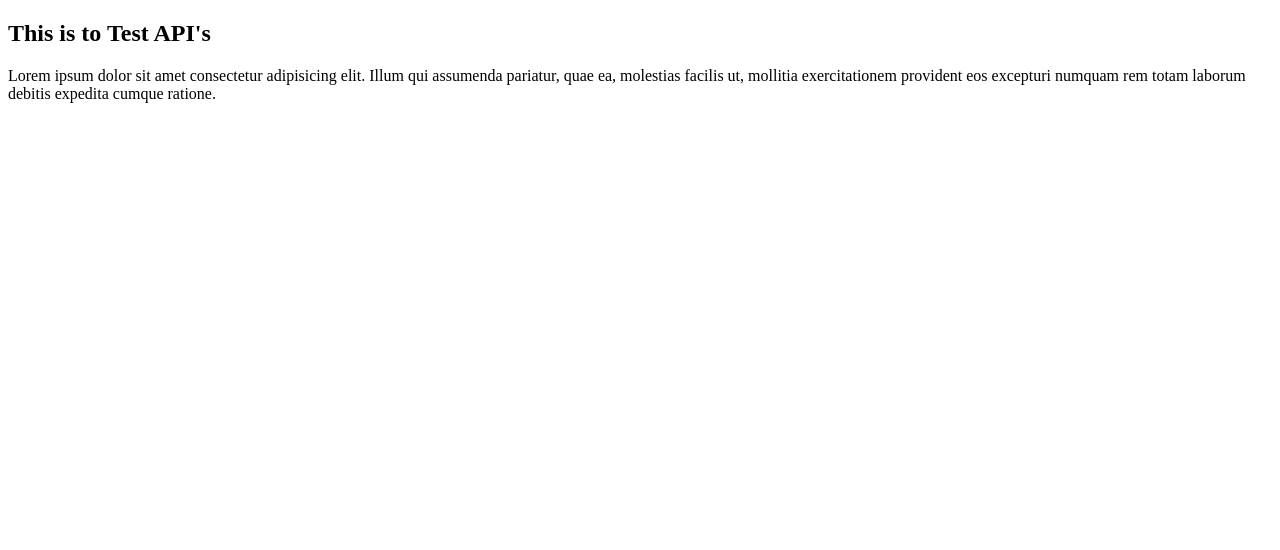
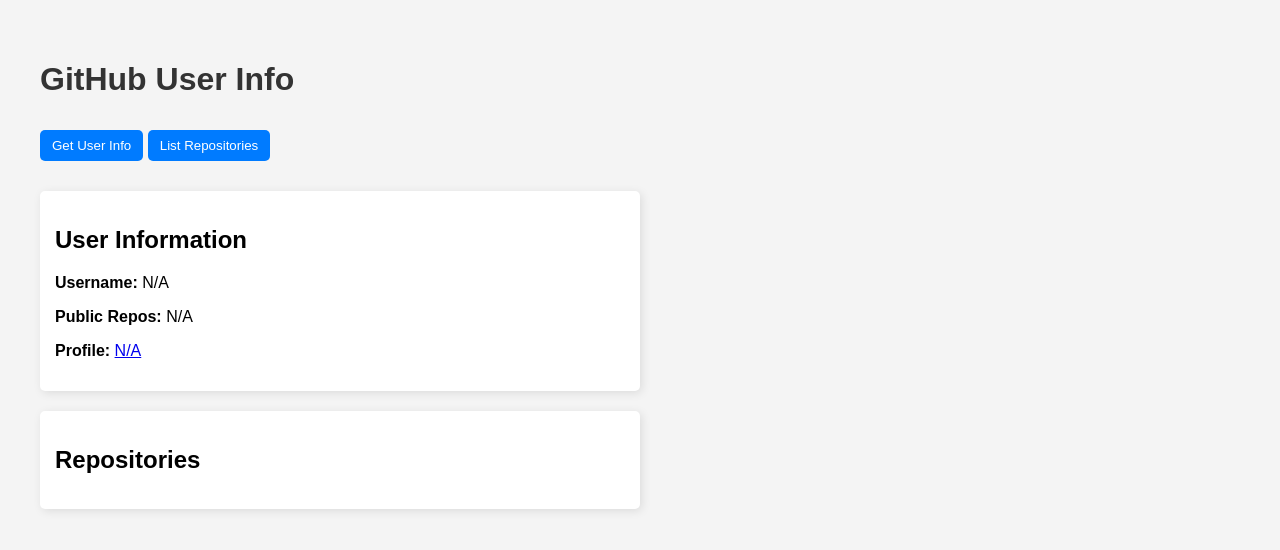
Before and after one commit to Zygarde22/github-api-practice, a plain HTML site: page index.html in a window 1280 px wide. Drawn offline with Linux system fonts and the light colour scheme; no server answers.

Commit message:
Added to HTML index file.

```diff
--- a/index.html
+++ b/index.html
@@ -1,19 +1,59 @@
 <!DOCTYPE html>
-<html>
+<html lang="en">
+<head>
+    <meta charset="UTF-8">
+    <meta name="viewport" content="width=device-width, initial-scale=1.0">
+    <title>GitHub User Info</title>
+    <script defer src="fetch.js"></script>
+    <style>
+        body {
+            font-family: Arial, sans-serif;
+            margin: 20px;
+            padding: 20px;
+            max-width: 600px;
+            background-color: #f4f4f4;
+        }
+        h1 {
+            color: #333;
+        }
+        button {
+            margin: 10px 0;
+            padding: 8px 12px;
+            background-color: #007bff;
+            color: white;
+            border: none;
+            cursor: pointer;
+            border-radius: 5px;
+        }
+        button:hover {
+            background-color: #0056b3;
+        }
+        #userInfo, #repoList {
+            margin-top: 20px;
+            background: white;
+            padding: 15px;
+            border-radius: 5px;
+            box-shadow: 2px 2px 10px rgba(0, 0, 0, 0.1);
+        }
+    </style>
+</head>
+<body>
 
-<head>
-    <title>API Test</title>
-</head>
+    <h1>GitHub User Info</h1>
+    <button onclick="getGitHubUser()">Get User Info</button>
+    <button onclick="listGitHubRepos()">List Repositories</button>
 
-<body>
-    <h2>This is to Test API's</h2>
-    <p>
-        Lorem ipsum dolor sit amet
-        consectetur adipisicing elit.
-        Illum qui assumenda pariatur, quae ea, molestias facilis ut, mollitia exercitationem provident eos
-        excepturi numquam rem totam laborum debitis expedita cumque ratione.
+    <div id="userInfo">
+        <h2>User Information</h2>
+        <p><strong>Username:</strong> <span id="username">N/A</span></p>
+        <p><strong>Public Repos:</strong> <span id="repoCount">N/A</span></p>
+        <p><strong>Profile:</strong> <a id="profileUrl" href="#" target="_blank">N/A</a></p>
+    </div>
 
-    </p>
+    <div id="repoList">
+        <h2>Repositories</h2>
+        <ul id="repos"></ul>
+    </div>
+
 </body>
-
 </html>
```
